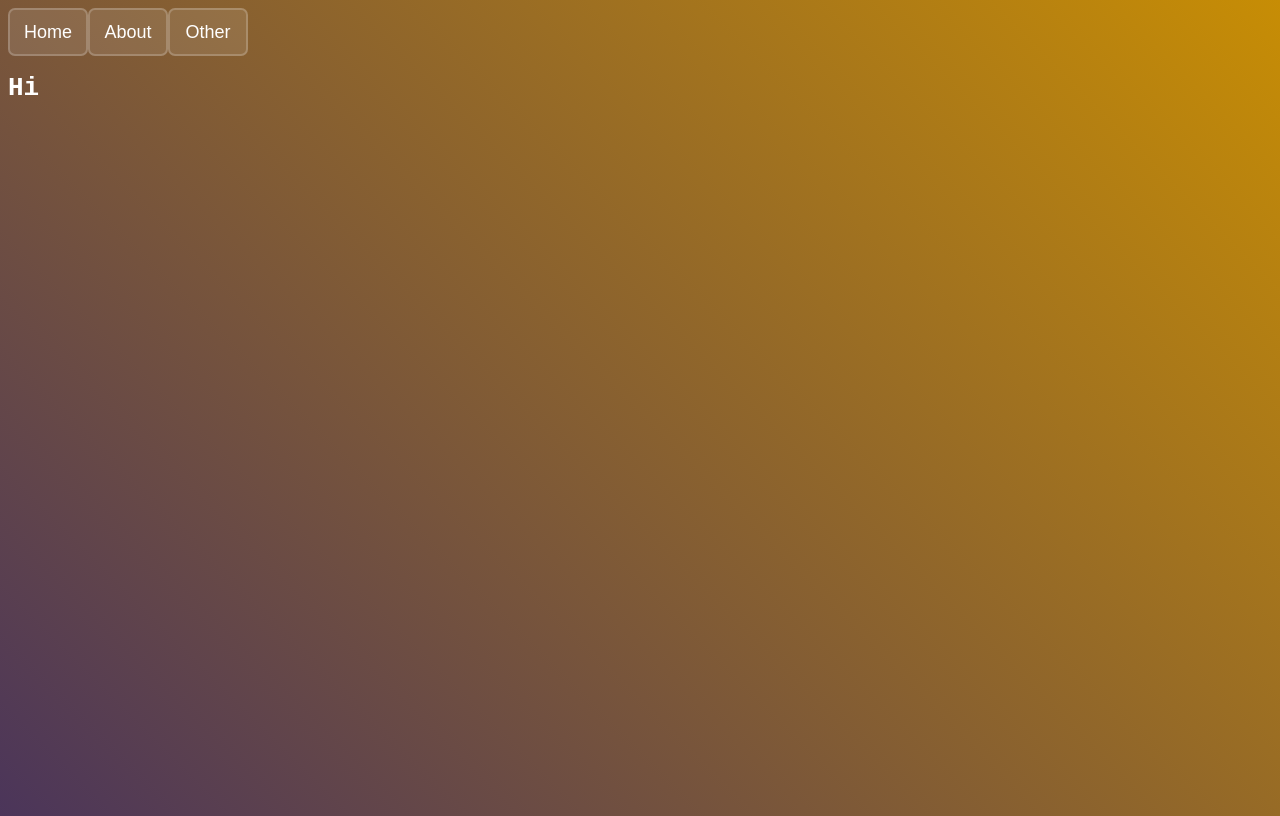
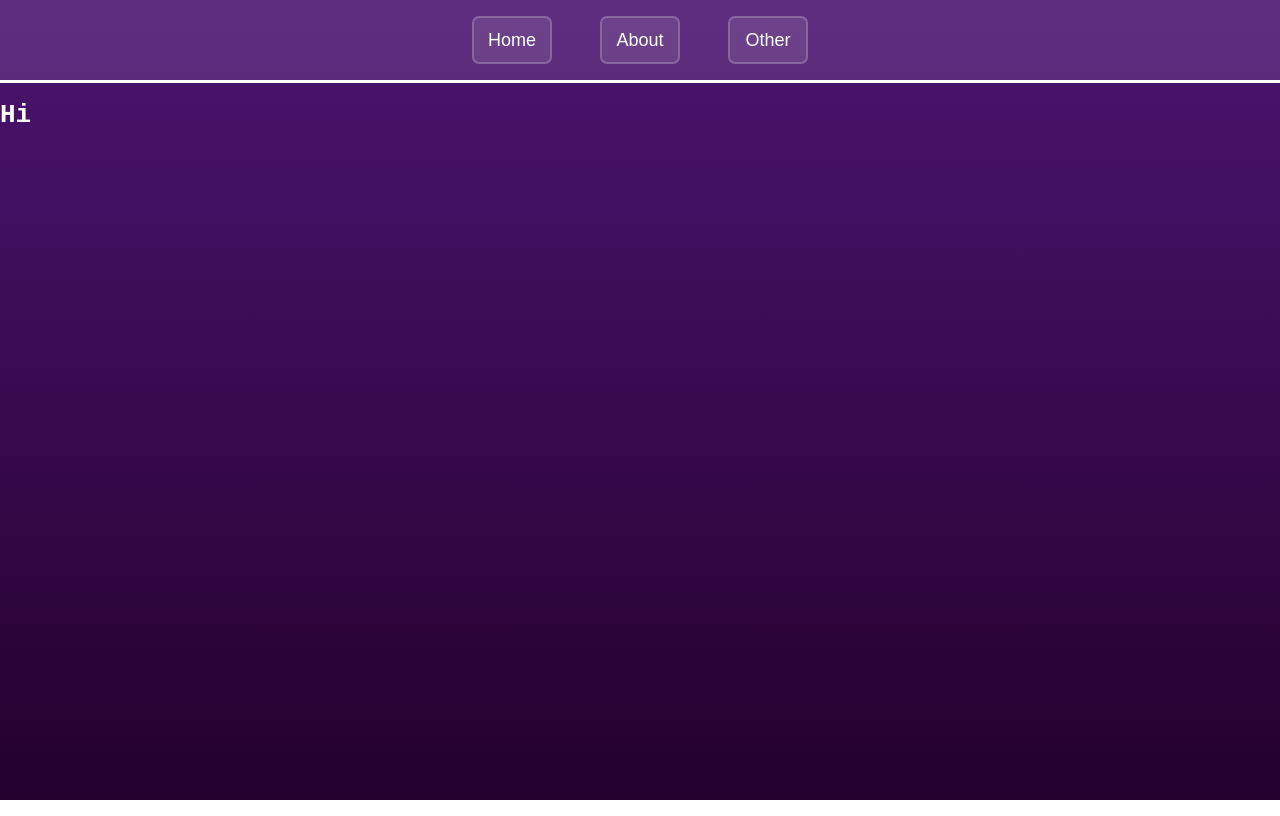
Before and after one commit to CompletelyRandom2025/ExpressWebserver, a website: page assets/index.html in a window 1280 px wide. Drawn offline with Linux system fonts and the light colour scheme.

Commit message:
improved style of css and html

```diff
--- a/assets/index.html
+++ b/assets/index.html
@@ -3,7 +3,7 @@
         <link rel="stylesheet" href="main.css">
     </head>
     <body>
-        <div class="menu"><button>Home</button><button>About</button><button>Other</button></div>
+        <div class="center"><div class="menu"><button>Home</button><button>About</button><button>Other</button></div></div>
         <h1>Hi</h1>
     </body>
 </html>
--- a/assets/main.css
+++ b/assets/main.css
@@ -1,15 +1,26 @@
 body{
-    background-image: linear-gradient(45deg, #4b355a, #c78d05);
+    background-image: linear-gradient(#4c1571, #23002c);
     font-family: monospace;
     color:white;
     width:100%;
     height:100%;
+    margin:0px;
+    padding:0px;
+}
+
+.center{
+    width:100%;
+    height:10%;
+    display:flex;
+    background-color:rgb(255, 255, 255, 0.1);
+    border-bottom-style: solid;
 }
 
 .menu{
     background-color:transparent;
     display:flex;
     width:fit-content;
+    margin:auto;
 }
 
 button{
@@ -21,7 +32,8 @@ button{
     color:white;
     background-color: rgb(255, 255, 255, 0.1);
     border-color:rgb(255, 255, 255, 0.2);
-    margin:auto;
+    margin-left:24px;
+    margin-right:24px;
 }
 button:hover{
     border-style:dotted;
```
